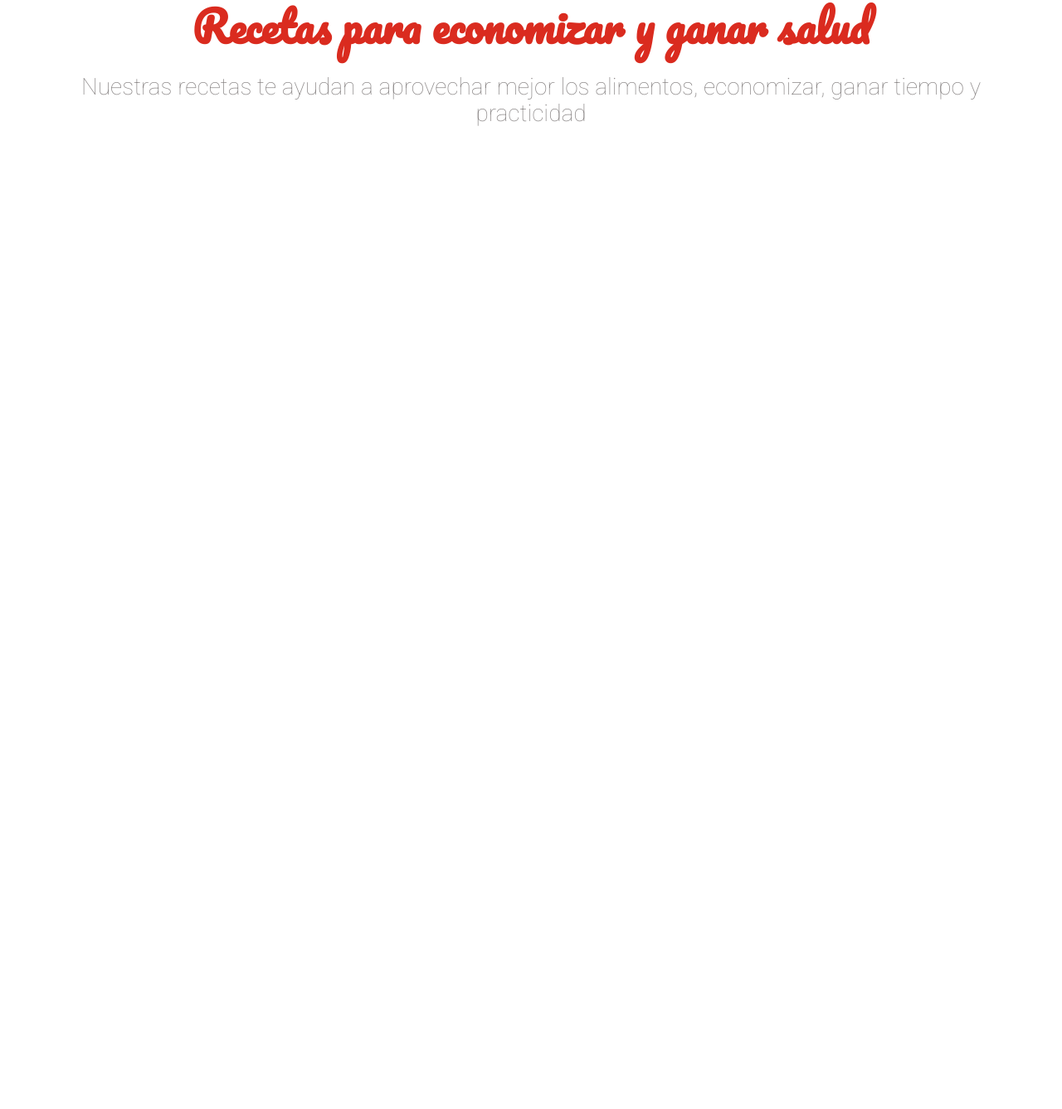
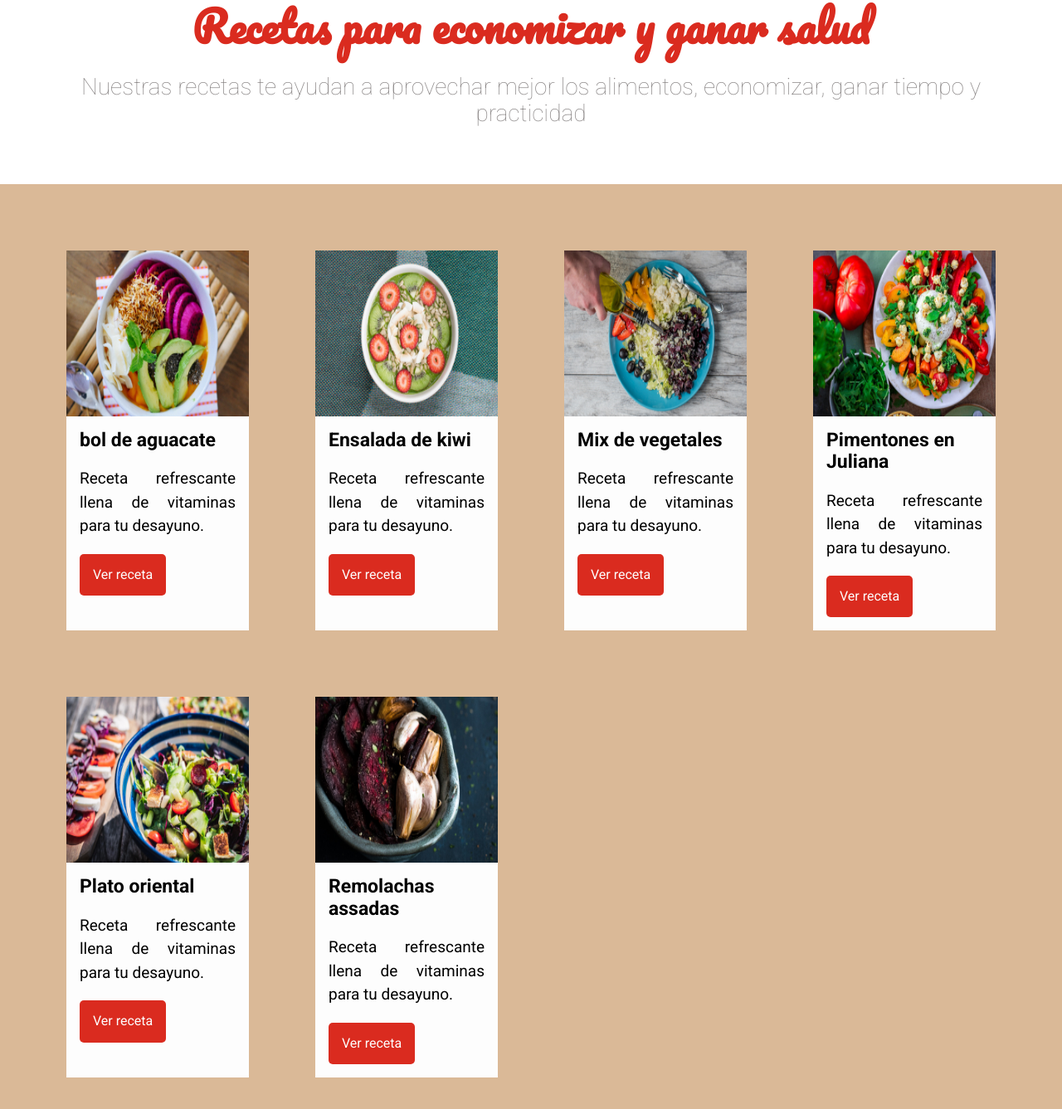
Before and after one commit to LetyWood/arq-ccs-base-main, a plain HTML site: page index.html in a window 1280 px wide. Shown: the part 581-1918 px from the top of the page at 83% size. Before the commit the page ends 803 px from the top, so only its background shows below. Drawn offline with Linux system fonts and the light colour scheme.

Commit message:
All about recetas

```diff
--- /dev/null
+++ b/assets/css/receta/receta-boton.css
@@ -0,0 +1,14 @@
+.receta__boton
+{
+    background: #DA2B1F;
+    border: none;
+    border-radius: 5px;
+    color: #fdfdfd;
+    padding: 1rem;
+    transition: all .1s ease-in-out;
+}
+.receta__boton:hover
+{
+    cursor: pointer;
+    background: #9f1010;
+}
--- /dev/null
+++ b/assets/css/receta/receta-contenido.css
@@ -0,0 +1,4 @@
+.receta__contenido
+{
+    padding: 1rem;
+}
--- /dev/null
+++ b/assets/css/receta/receta-descripcion.css
@@ -0,0 +1,6 @@
+.receta__descripcion
+{
+    font-size: 1.1875rem;
+    line-height: 1.5;
+    text-align: justify;
+}
--- /dev/null
+++ b/assets/css/receta/receta-imagen.css
@@ -0,0 +1,4 @@
+.receta__imagen
+{
+    height: 200px;
+}
--- /dev/null
+++ b/assets/css/receta/receta-titulo.css
@@ -0,0 +1,4 @@
+.receta__titulo
+{
+    font-size: 1.4375rem;
+}
--- /dev/null
+++ b/assets/css/receta/receta.css
@@ -0,0 +1,9 @@
+.receta
+{
+    background: #fdfdfd;
+    display: flex;
+    flex-direction: column;
+    margin-bottom: 5rem;
+    margin-right: 5rem;
+    width: calc(25% - 5rem);
+}
--- /dev/null
+++ b/assets/css/recetas.css
@@ -0,0 +1,7 @@
+.recetas
+{
+    background: #dab997;
+    display: flex;
+    flex-wrap: wrap;
+    padding: 5rem 0 0 5rem;
+}
--- a/index.html
+++ b/index.html
@@ -19,6 +19,13 @@
     <link rel="stylesheet" href="assets/css/sobre/sobre-descripcion.css">
     <link rel="stylesheet" href="assets/css/sobre/sobre-titulo.css">
     <link rel="stylesheet" href="assets/css/sobre/sobre.css">
+    <link rel="stylesheet" href="assets/css/receta/receta-boton.css">
+    <link rel="stylesheet" href="assets/css/receta/receta-contenido.css">
+    <link rel="stylesheet" href="assets/css/receta/receta-descripcion.css">
+    <link rel="stylesheet" href="assets/css/receta/receta-imagen.css">
+    <link rel="stylesheet" href="assets/css/receta/receta-titulo.css">
+    <link rel="stylesheet" href="assets/css/receta/receta.css">
+    <link rel="stylesheet" href="assets/css/recetas.css">
 
 </head>
     <body>
@@ -50,5 +57,56 @@
           <h2 class="sobre__titulo">Recetas para economizar y ganar salud</h2>
           <p class="sobre__descripcion">Nuestras recetas te ayudan a aprovechar mejor los alimentos, economizar, ganar tiempo y practicidad</p>
       </section>
+
+      <section class="recetas">
+        <div class="receta">
+          <img class="receta__imagen" alt="bol de aguacate" src="./assets/img/recetas/ensalada-de-frutas.jpg" />
+          <div class="receta__contenido">
+            <h4 class="receta__titulo">bol de aguacate</h4>
+            <p class="receta__descripcion">Receta refrescante llena de vitaminas para tu desayuno.</p>
+            <button class="receta__boton">Ver receta</button>
+          </div>
+        </div>
+        <div class="receta">
+          <img class="receta__imagen" alt="Ensalada de kiwi" src="./assets/img/recetas/ensalada-de-kiwi.jpg" />
+          <div class="receta__contenido">
+            <h4 class="receta__titulo">Ensalada de kiwi</h4>
+            <p class="receta__descripcion">Receta refrescante llena de vitaminas para tu desayuno.</p>
+            <button class="receta__boton">Ver receta</button>
+          </div>
+        </div>
+        <div class="receta">
+          <img class="receta__imagen" alt="Mix de vegetales" src="./assets/img/recetas/mix-de-vegetales.jpg" />
+          <div class="receta__contenido">
+            <h4 class="receta__titulo">Mix de vegetales</h4>
+            <p class="receta__descripcion">Receta refrescante llena de vitaminas para tu desayuno.</p>
+            <button class="receta__boton">Ver receta</button>
+          </div>
+        </div>
+        <div class="receta">
+          <img class="receta__imagen" alt="Pimentones en Juliana" src="./assets/img/recetas/pimentones-juliana.jpg" />
+          <div class="receta__contenido">
+            <h4 class="receta__titulo">Pimentones en Juliana</h4>
+            <p class="receta__descripcion">Receta refrescante llena de vitaminas para tu desayuno.</p>
+            <button class="receta__boton">Ver receta</button>
+          </div>
+        </div>
+        <div class="receta">
+          <img class="receta__imagen" alt="Plato oriental" src="./assets/img/recetas/plato-oriental.jpg" />
+          <div class="receta__contenido">
+            <h4 class="receta__titulo">Plato oriental</h4>
+            <p class="receta__descripcion">Receta refrescante llena de vitaminas para tu desayuno.</p>
+            <button class="receta__boton">Ver receta</button>
+          </div>
+        </div>
+        <div class="receta">
+          <img class="receta__imagen" alt="Remolachas asadas" src="./assets/img/recetas/beterrabas-asadas.jpg" />
+          <div class="receta__contenido">
+            <h4 class="receta__titulo">Remolachas assadas</h4>
+            <p class="receta__descripcion">Receta refrescante llena de vitaminas para tu desayuno.</p>
+            <button class="receta__boton">Ver receta</button>
+          </div>
+        </div>
+      </section>
     </body>
 </html>
```
